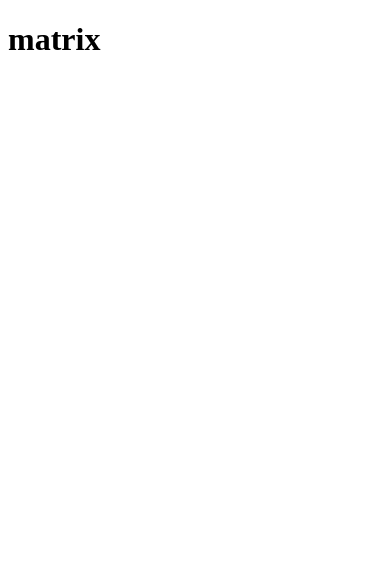
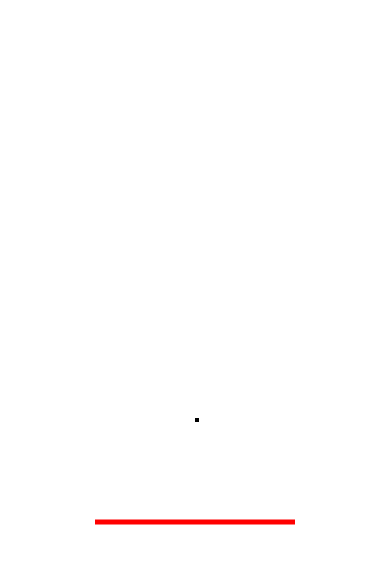
Before and after one commit to CCZX/matrix, a React (Vite) app: page / in a window 390 px wide. Shown: the top 564 px of the page. Built offline with nearby package versions, Linux system fonts and the light colour scheme.

Commit message:
feat: renderer & 坐标系

```diff
--- a/index.html
+++ b/index.html
@@ -4,7 +4,7 @@
     <meta charset="UTF-8" />
     <!-- <link rel="icon" type="image/svg+xml" href="/src/favicon.svg" /> -->
     <meta name="viewport" content="width=device-width, initial-scale=1.0" />
-    <title>Vite App</title>
+    <title>matrix</title>
   </head>
   <body>
     <div id="root"></div>
--- a/package.json
+++ b/package.json
@@ -23,6 +23,7 @@
     "husky": "4.3.8",
     "lint-staged": "11.2.6",
     "prettier": "^2.7.1",
+    "sass": "^1.53.0",
     "typescript": "^4.6.3",
     "vite": "^2.9.9"
   },
--- a/src/App.tsx
+++ b/src/App.tsx
@@ -1,9 +1,10 @@
 import { FC } from 'react';
+import Canvas from './canvas/index';
 
 const App: FC<{}> = () => {
   return (
     <div className='App'>
-      <h1>matrix</h1>
+      <Canvas />
     </div>
   );
 };
--- /dev/null
+++ b/src/canvas/index.scss
@@ -0,0 +1,10 @@
+.canvas-area {
+  width: 100%;
+  height: 100vh;
+  overflow: hidden;
+
+  #stage {
+    width: 100%;
+    height: 100%;
+  }
+}
--- /dev/null
+++ b/src/canvas/index.tsx
@@ -0,0 +1,30 @@
+import { FC, useEffect } from 'react';
+import Renderer from './renderer';
+import './index.scss';
+import { drawCoordinate } from './utils';
+
+interface CanvasProps {}
+
+const Canvas: FC<CanvasProps> = (props) => {
+  const { innerWidth, innerHeight } = window;
+
+  useEffect(() => {
+    const canvas = document.querySelector('canvas')!;
+
+    new Renderer({ el: canvas });
+
+    const renderer = Renderer.getInstance();
+
+    if (renderer) {
+      drawCoordinate(renderer);
+    }
+  }, []);
+
+  return (
+    <div className='canvas-area'>
+      <canvas id='stage' width={innerWidth} height={innerHeight} />
+    </div>
+  );
+};
+
+export default Canvas;
--- /dev/null
+++ b/src/canvas/renderer.ts
@@ -0,0 +1,34 @@
+export interface Config {
+  el: HTMLCanvasElement;
+}
+
+export default class Renderer {
+  static instance: Renderer | null = null;
+  static getInstance() {
+    if (!this.instance) {
+      console.warn('waring: renderer is not init;');
+      return this.instance;
+    }
+    return this.instance;
+  }
+
+  public el: HTMLCanvasElement;
+
+  public ctx: CanvasRenderingContext2D;
+
+  // public viewportRect
+
+  constructor(config: Config) {
+    this.el = config.el;
+    this.ctx = config.el.getContext('2d')!;
+
+    this.handleCoordinate();
+
+    Renderer.instance = this;
+  }
+
+  private handleCoordinate() {
+    const { width, height } = this.el;
+    this.ctx.transform(1, 0, 0, -1, width / 2, height / 2);
+  }
+}
--- /dev/null
+++ b/src/canvas/utils.ts
@@ -0,0 +1,17 @@
+import Renderer from './renderer';
+
+export function drawCoordinate(renderer: Renderer) {
+  const { width, height } = renderer.el;
+  const context = renderer.ctx;
+
+  context.fillRect(0, 0, 4, 4);
+
+  context.beginPath();
+  context.moveTo(-100, -100);
+  context.lineTo(100, -100);
+  context.closePath();
+
+  context.lineWidth = 5;
+  context.strokeStyle = 'red';
+  context.stroke();
+}
--- /dev/null
+++ b/src/index.css
@@ -0,0 +1,6 @@
+html body {
+  margin: 0;
+  padding: 0;
+  width: 100%;
+  height: 100%;
+}
--- a/src/main.tsx
+++ b/src/main.tsx
@@ -1,6 +1,7 @@
 import React from 'react';
 import ReactDOM from 'react-dom/client';
 import App from './App';
+import './index.css';
 
 ReactDOM.createRoot(document.getElementById('root')!).render(
   <React.StrictMode>
--- a/src/shape/shape.ts
+++ b/src/shape/shape.ts
@@ -1 +1,3 @@
-export default class Shape {}
+export default abstract class Shape {
+  abstract draw(ctx: CanvasRenderingContext2D): void;
+}
--- /dev/null
+++ b/src/types/index.d.ts
@@ -0,0 +1,6 @@
+declare interface IRectangle {
+  x: number;
+  y: number;
+  width: number;
+  heiht: number;
+}
```
Also changed, not shown: src/.d.ts (added), 1 other file (tests, documents, lock files or other folders).
